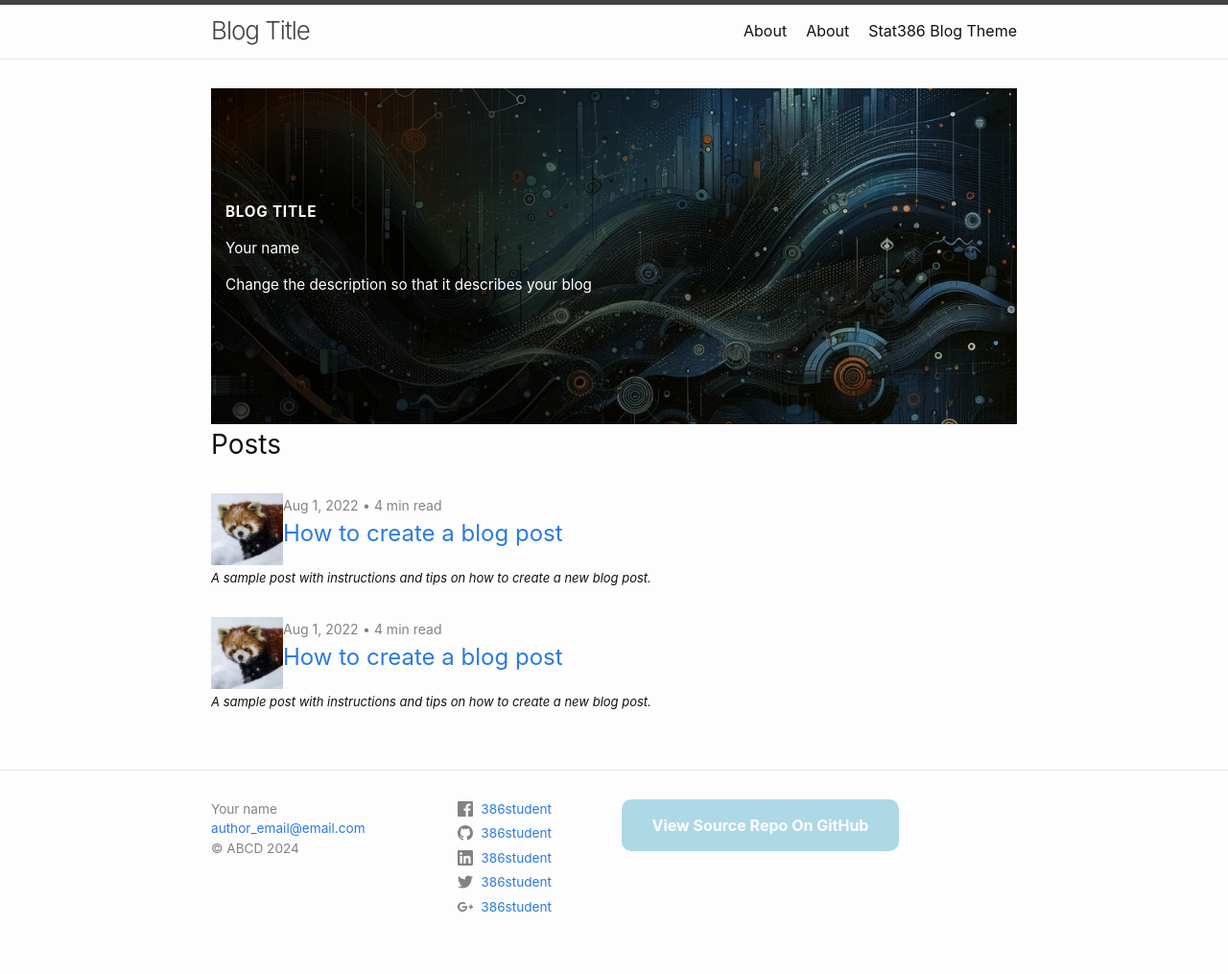
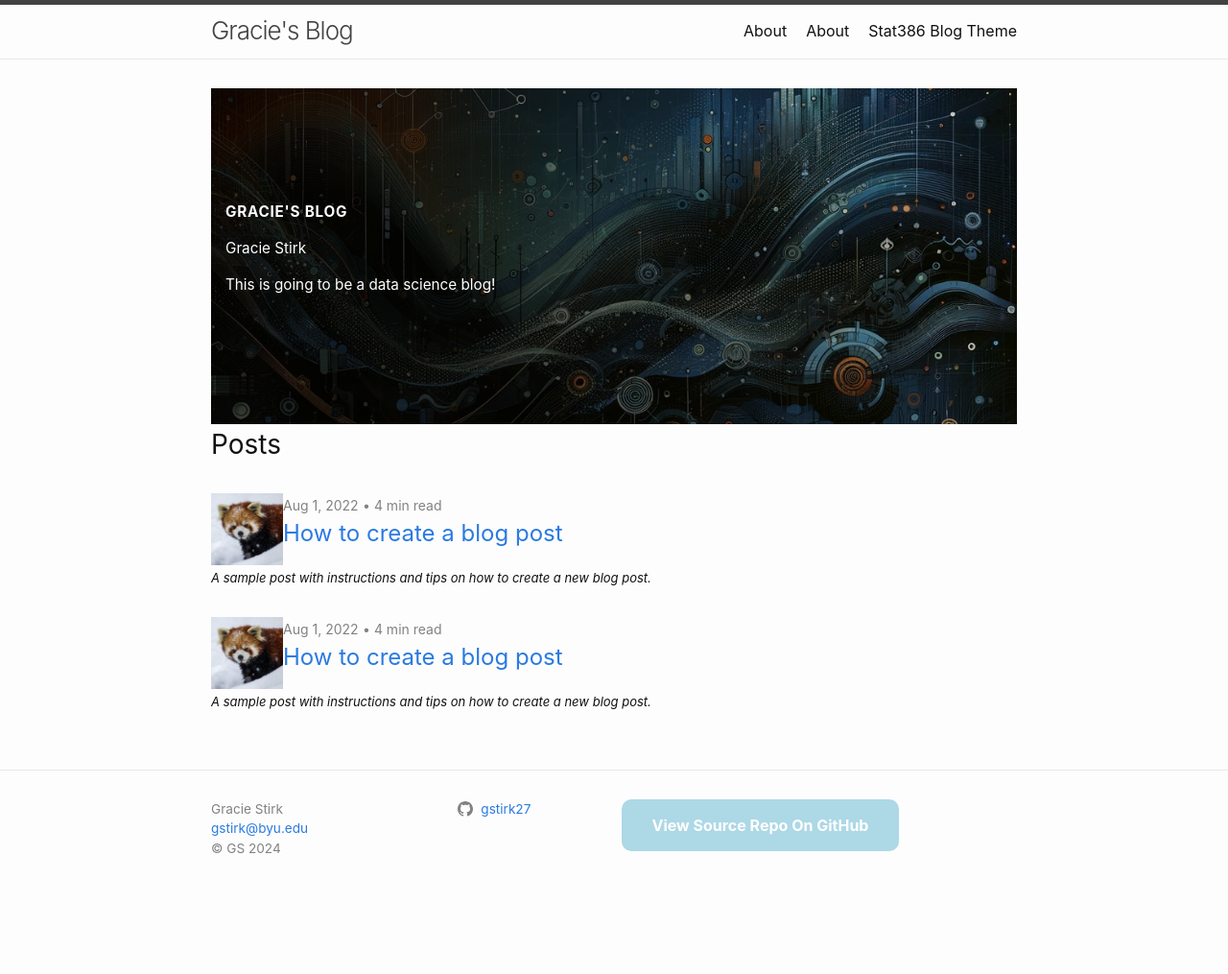
Before and after one commit to gstirk27/Gracie-s-Blog, a Jekyll site: the page built from index.markdown, in a window 1280 px wide. Shown: the whole page at 96% size. Built offline with Jekyll 4.4.1, drawn with Linux system fonts in a browser that asks for light colours; after the commit the page ends 954 px from its top, so only the background shows below that.

Commit message:
changed info in config file

```diff
--- a/_config.yml
+++ b/_config.yml
@@ -18,28 +18,28 @@
 # You can create any custom variable you would like, and they will be accessible
 # in the templates via {{ site.myvariable }}.
 
-title: Blog Title
-email: author_email@email.com
-description: "Change the description so that it describes your blog"
-baseurl: "/stat386-blog-theme" # the name of the repository
-url: "https://esnt.github.io" #  change this to "https://<your-github-username>.github.io"
+title: "Gracie's Blog"
+email: gstirk@byu.edu
+description: "This is going to be a data science blog!"
+baseurl: "My-Blog" # the name of the repository
+url: "https://gstirk.github.io" #  change this to "https://<your-github-username>.github.io"
 image: /assets/images/headerimg.jpg
-author: Your name
-copyright: ABCD # Your initials or name or what you want the copyright to be.  Leave empty for no copyright
+author: Gracie Stirk
+copyright: GS # Your initials or name or what you want the copyright to be.  Leave empty for no copyright
 footer_description:
 
 
 # Social media users names.  Leave fields blank that you don't want displayed
-twitter_username: 386student
-github_username:  386student
-linkedin_username: 386student
+twitter_username:
+github_username:  gstirk27
+linkedin_username:
 dribbble_username:
-facebook_username: 386student
+facebook_username:
 flickr_username:
 instagram_username:
 pinterest_username:
 youtube_username:
-googleplus_username: 386student
+googleplus_username:
 
 plugins:
   - jekyll-feed
```
